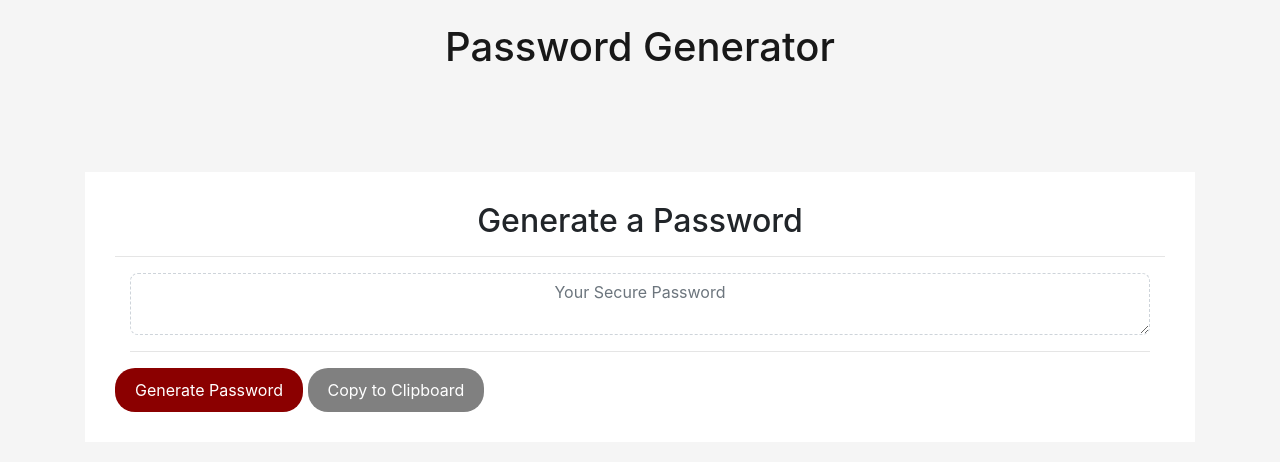
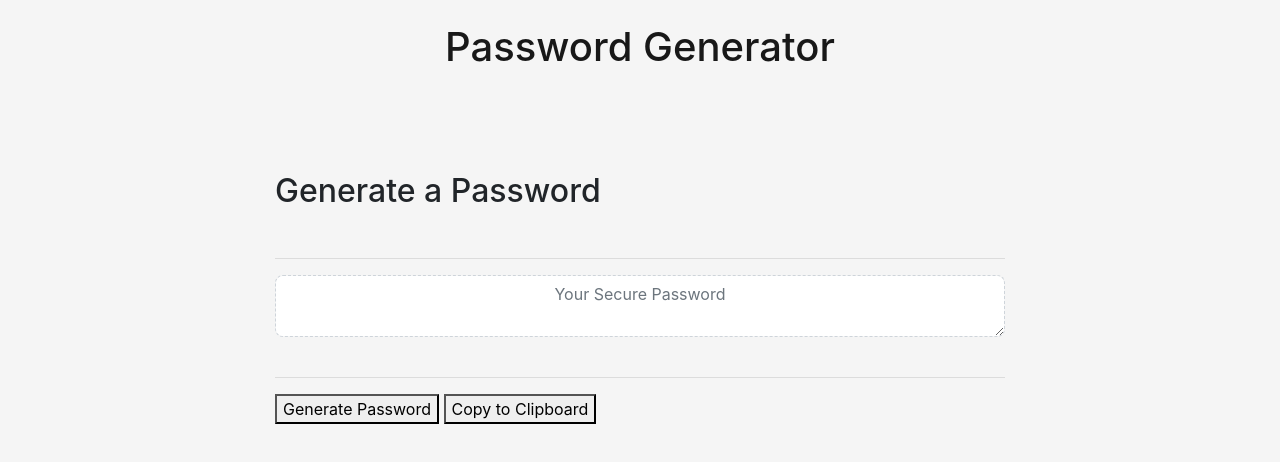
Before and after one commit to rachelrohrbach/homework-3, a plain HTML site: page index.html in a window 1280 px wide. Drawn offline with nearby package versions, Linux system fonts and the light colour scheme.

Commit message:
fixed buttons

```diff
--- a/index.html
+++ b/index.html
@@ -25,19 +25,17 @@
 
     <main class="container">
         <section class="row">
-            <div class="col-md-12">
-                <form class="block form-horizontal">
-                    <h2 class="block-header">Generate a Password</h2>
-                    <hr>
-                    <div class="form-group">
-                        <div class="col-sm-12">
-                            <textarea id="msg" class="form-control" maxlength="128" placeholder="Your Secure Password"></textarea>
-                            <hr>
-                        </div>
-                    </div>
-                    <button type="button" class="btn btn-danger">Generate Password</button>
-                    <button type="button" class="btn btn-secondary">Copy to Clipboard</button>
-                </form>
+            <div class="col-lg-8 col-md-12 col-sm-12 mx-auto">
+                <div class="content">
+                    <h2>Generate a Password</h2>
+                    <br />
+                    <hr />
+                    <textarea id="msg" class="form-control" maxlength="128" placeholder="Your Secure Password"></textarea>
+                    <br />
+                    <hr />
+                    <button onclick="">Generate Password</button>
+                    <button onclick="">Copy to Clipboard</button>
+                </div>
             </div>
       </section>
     </main>
```
